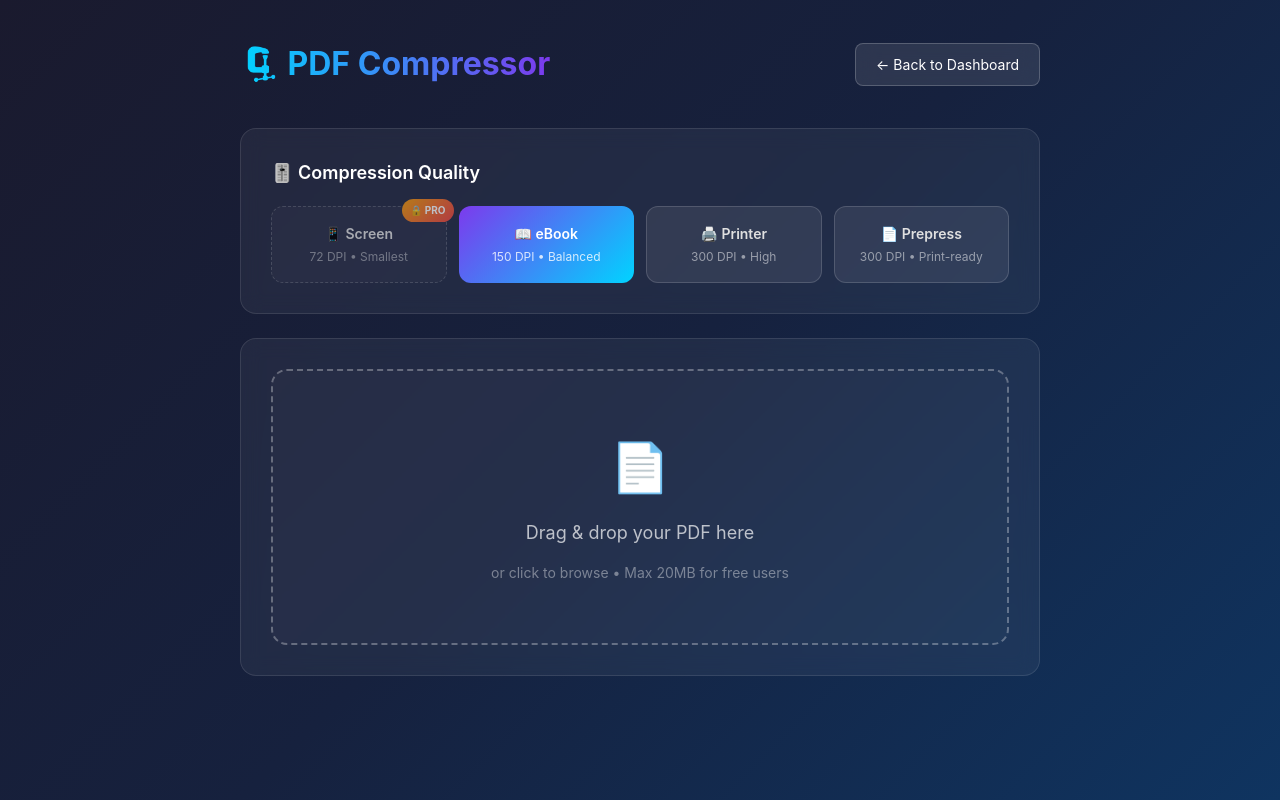
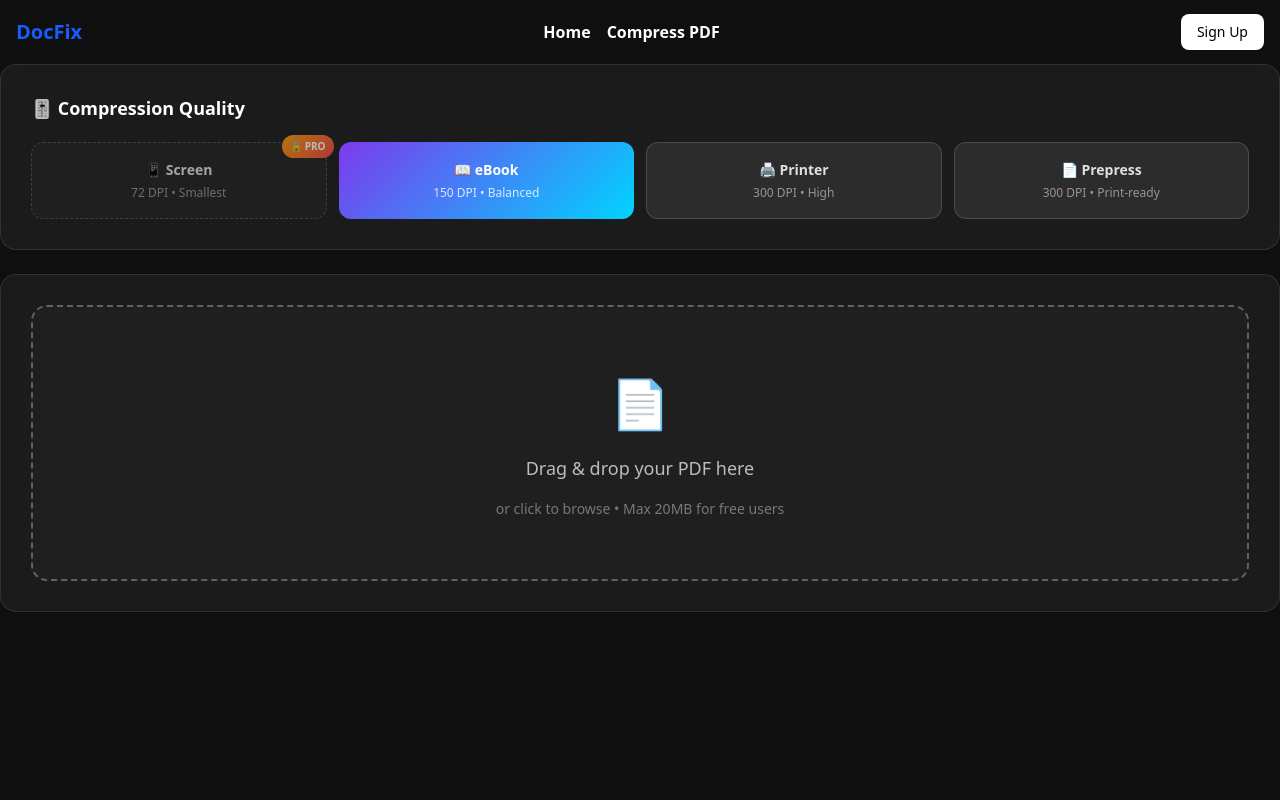
Before and after one commit to AryanSingh64/DocFix, a Next.js app: page /compress-pdf in a window 1280 px wide. Built offline with nearby package versions, Linux system fonts and the light colour scheme; no server answers.

Commit message:
update UI

```diff
--- a/app/compress-pdf/page.js
+++ b/app/compress-pdf/page.js
@@ -3,7 +3,7 @@ import React, { useState, useEffect } from 'react'
 import { useRouter } from 'next/navigation';
 import { useAuth } from '@/contexts/AuthContext';
 import { supabase } from '@/lib/supabase';
-
+import Navbar from '@/components/Navbar';
 
 const page = () => {
   const router = useRouter();
@@ -40,7 +40,7 @@ const page = () => {
   const [isPremium, setIsPremium] = useState(false);
   const [loadingPremium, setLoadingPremium] = useState(true);
 
-  // NEW: Fetch premium status on mount
+//Fetch premium status on mount
   useEffect(() => {
     const checkPremiumStatus = async () => {
       if (!user) {
@@ -270,16 +270,6 @@ const page = () => {
 
   // ========== STYLES ==========
   const styles = {
-    container: {
-      minHeight: '100vh',
-      background: 'linear-gradient(135deg, #1a1a2e 0%, #16213e 50%, #0f3460 100%)',
-      padding: '40px 20px',
-      fontFamily: "'Inter', -apple-system, BlinkMacSystemFont, sans-serif",
-    },
-    innerContainer: {
-      maxWidth: '800px',
-      margin: '0 auto',
-    },
     header: {
       display: 'flex',
       justifyContent: 'space-between',
@@ -535,19 +525,9 @@ const page = () => {
   };
 
   return (
-    <div style={styles.container}>
-      <div style={styles.innerContainer}>
-        {/* Header */}
-        <div style={styles.header}>
-          <h1 style={styles.title}>
-            🗜️ PDF Compressor
-            {isPremium && <span style={styles.premiumBadge}>⭐ PRO</span>}
-          </h1>
-          <button onClick={handleBackToDashboard} style={styles.backButton}>
-            ← Back to Dashboard
-          </button>
-        </div>
-
+    <div className="bg-[#0F0F0F] h-screen text-white">
+      <Navbar />
+      <div className="innerContainer">
         {/* Error Display */}
         {error && (
           <div style={styles.errorBox}>
--- a/app/dashboard/page.js
+++ b/app/dashboard/page.js
@@ -3,7 +3,7 @@ import { useEffect, useState } from 'react'
 import { useAuth } from '@/contexts/AuthContext' //gets user from auth
 import { useRouter } from 'next/navigation' //for redirecting
 import { supabase } from '@/lib/supabase' //for fetching data
-
+import Navbar from '@/components/Navbar'
 export default function Dashboard() {
   //for checking user is signed in
   const { user, loading: authLoading, signOut } = useAuth()
@@ -189,7 +189,8 @@ if (authLoading || loading) {
   const usagePercent = isPro ? 0 : (usageCount / freeLimit) * 100
 
   return (
-    <div className="p-5 max-w-7xl mx-auto">
+    <div className="p-5 max-w-7xl mx-auto bg-neutral-900 text-white">
+
       {/* Header */}
       {/* shows name, email, and signout */}
       <div className="flex justify-between items-center mb-8 border-b-2 border-gray-200 pb-5">
@@ -197,7 +198,7 @@ if (authLoading || loading) {
           <h1 className="text-3xl font-bold mb-2">
             Welcome back, {user.user_metadata?.full_name || 'User'}! 👋
           </h1>
-          <p className="text-gray-600">{user.email}</p>
+          <p className="text-gray-400">{user.email}</p>
         </div>
         <button
           //router push
@@ -218,7 +219,7 @@ if (authLoading || loading) {
       {/* Stats Cards */}
       <div className="grid grid-cols-1 md:grid-cols-3 gap-5 mb-8">
         {/* Plan Card */}
-        <div className={`${isPro ? 'bg-green-50 border-green-300' : 'bg-yellow-50 border-yellow-300'} border-2 rounded-lg p-5`}>
+        <div className={`${isPro ? 'bg-green-50 border-green-300' : 'bg-yellow-50 border-yellow-300'} border-2 rounded-lg p-5 text-black`}>
           <h3 className="text-sm text-gray-600 mb-2">Current Plan</h3>
           <div className="text-2xl font-bold mb-3">
             {isPro ? '⭐ Pro' : '🆓 Free'}
@@ -233,28 +234,6 @@ if (authLoading || loading) {
           )}
         </div>
 
-        {/* Usage Card */}
-        {/* <div className="bg-white border-2 border-gray-200 rounded-lg p-5">
-          <h3 className="text-sm text-gray-600 mb-2">Today's Usage</h3>
-          <div className="text-2xl font-bold mb-3">
-            {usageCount}{!isPro && ` / ${freeLimit}`}
-          </div>
-          {!isPro && (
-            <>
-              <div className="w-full h-2 bg-gray-200 rounded-full overflow-hidden mt-3">
-                <div
-                  className={`h-full transition-all duration-300 ${usagePercent >= 100 ? 'bg-red-600' : 'bg-blue-600'}`}
-                  style={{ width: `${Math.min(usagePercent, 100)}%` }}
-                ></div>
-              </div>
-              <p className="text-xs text-gray-600 mt-2">
-                {usageCount >= freeLimit
-                  ? 'Limit reached! Upgrade for unlimited.'
-                  : `${freeLimit - usageCount} compressions left today`}
-              </p>
-            </>
-          )}
-        </div> */}
 
         {/* Total Compressions Card */}
         <div className="bg-white border-2 border-gray-200 rounded-lg p-5">
@@ -276,9 +255,9 @@ if (authLoading || loading) {
       </div>
 
       {/* Recent Compressions */}
-      <div>
+      <div className="text-black" >
         <div className="flex justify-between items-center mb-4">
-          <h2 className="text-2xl font-bold">Recent Compressions</h2>
+          <h2 className="text-2xl text-white font-bold">Recent Compressions</h2>
           <button
             onClick={fetchUserData}
             className="text-sm text-blue-600 hover:text-blue-800 underline"
--- a/components/Navbar.js
+++ b/components/Navbar.js
@@ -21,7 +21,7 @@ const Navbar = () => {
                 </Link>
 
                 {/* Navigation Links */}
-                <div className='flex gap-4'>
+                <div className='flex gap-4 text-white'>
                     <Link href="/" className="text-l font-semibold">
                         Home
                     </Link>
```
